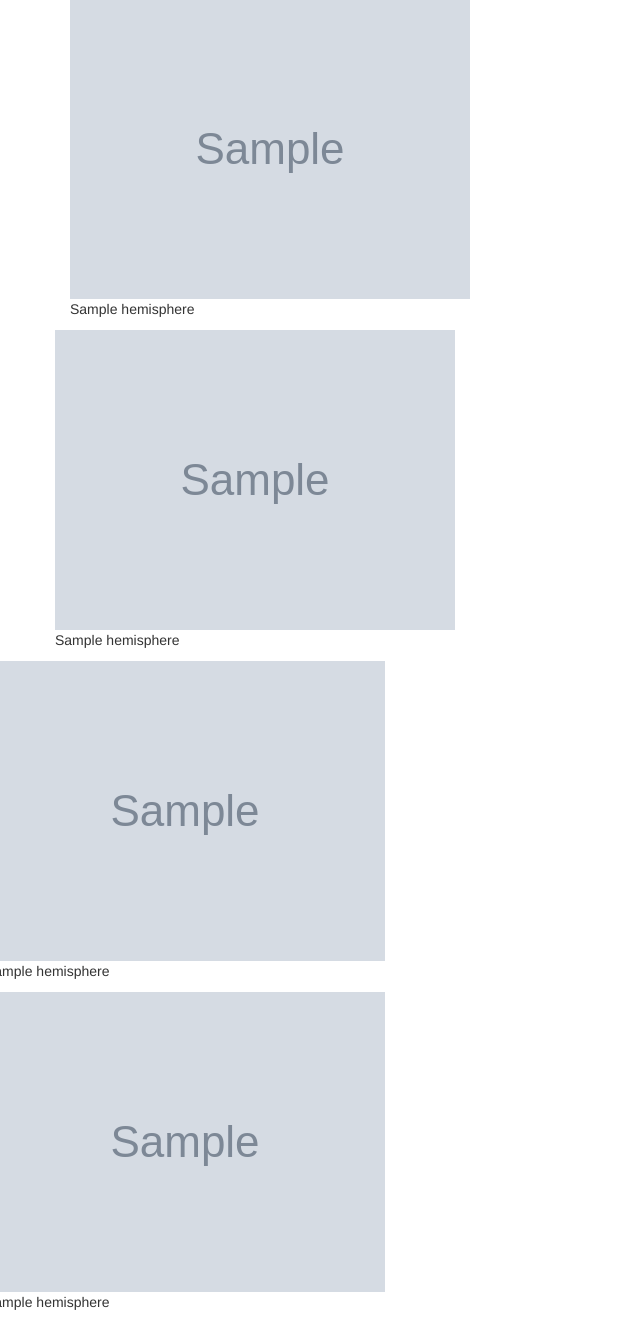
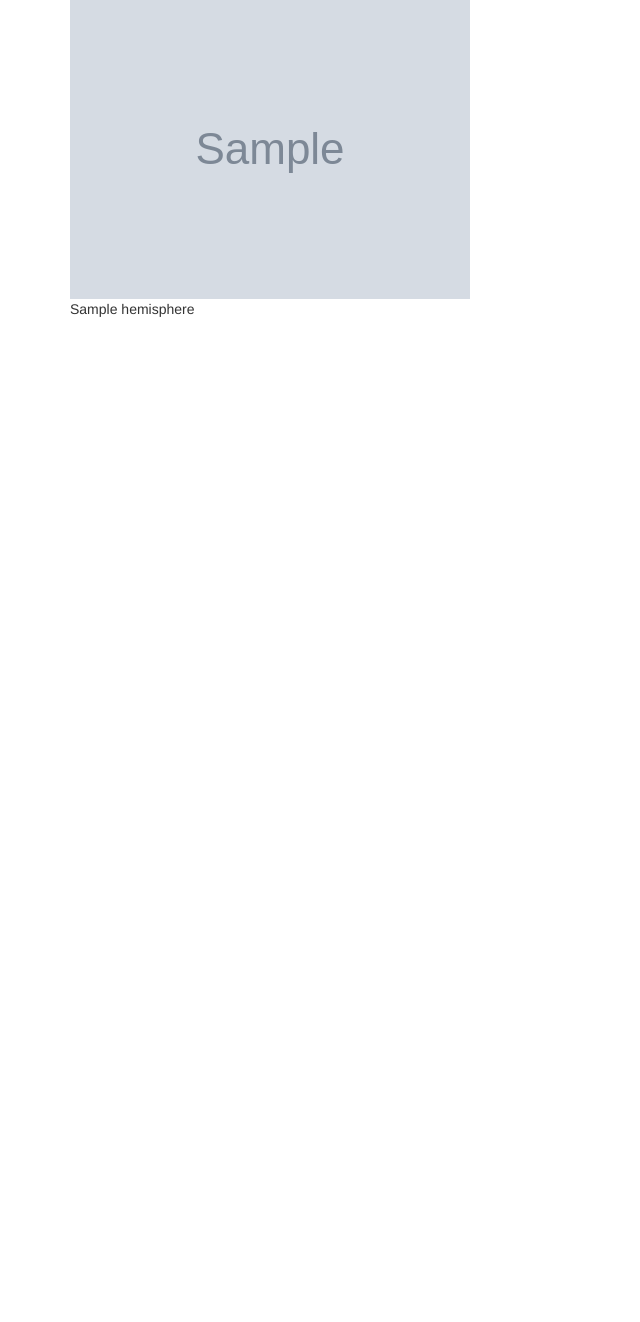
Before and after one commit to JonWeber0328/web-scraping-challenge, a Flask app: page / in a window 1280 px wide. Shown: the part 877-2199 px from the top of the page, without its empty margins (0-640 px from the left). After the commit the page ends 1194 px from the top, so only its background shows below. Run offline with Flask 2, Linux system fonts and the light colour scheme; grey boxes marked "Sample" are stand-in pictures; a database or web service that is not in the repository returns one stand-in record (values such as "Sample title"); parts of the project's set-up code (start-up, migrations or seed data) failed here and were passed over; some libraries are stand-ins or nearby versions.

```diff
--- a/Missions_to_Mars/templates/index.html
+++ b/Missions_to_Mars/templates/index.html
@@ -42,38 +42,8 @@
     </div>
     <hr>
     {% for hemisphere in listings.hemisphere_image_urls %}
-    <div class="row" id="hemispheres">
+    <div class="row equal" id="hemispheres">
       <div class="col-md-3">
-        <div class="card" style="width: 18rem;">
-          <img class="card-img-top" src="{{hemisphere.img_url}}" alt="Card image cap">
-          <div class="card-body">
-            <p class="card-text">{{hemisphere.title}}</p>
-          </div>
-        </div>
-      </div>
-    </div>
-    <div class="row" id="hemispheres">
-      <div class="col-md-3"></div>
-        <div class="card" style="width: 18rem;">
-          <img class="card-img-top" src="{{hemisphere.img_url}}" alt="Card image cap">
-          <div class="card-body">
-            <p class="card-text">{{hemisphere.title}}</p>
-          </div>
-        </div>
-      </div>
-    </div>
-    <div class="row" id="hemispheres">
-      <div class="col-md-3"></div>
-        <div class="card" style="width: 18rem;">
-          <img class="card-img-top" src="{{hemisphere.img_url}}" alt="Card image cap">
-          <div class="card-body">
-            <p class="card-text">{{hemisphere.title}}</p>
-          </div>
-        </div>
-      </div>
-    </div>
-    <div class="row" id="hemispheres">
-      <div class="col-md-3"></div>
         <div class="card" style="width: 18rem;">
           <img class="card-img-top" src="{{hemisphere.img_url}}" alt="Card image cap">
           <div class="card-body">
```
Also changed, not shown: Missions_to_Mars/scrape_mars.py (+13 -6 lines), 1 other file.
